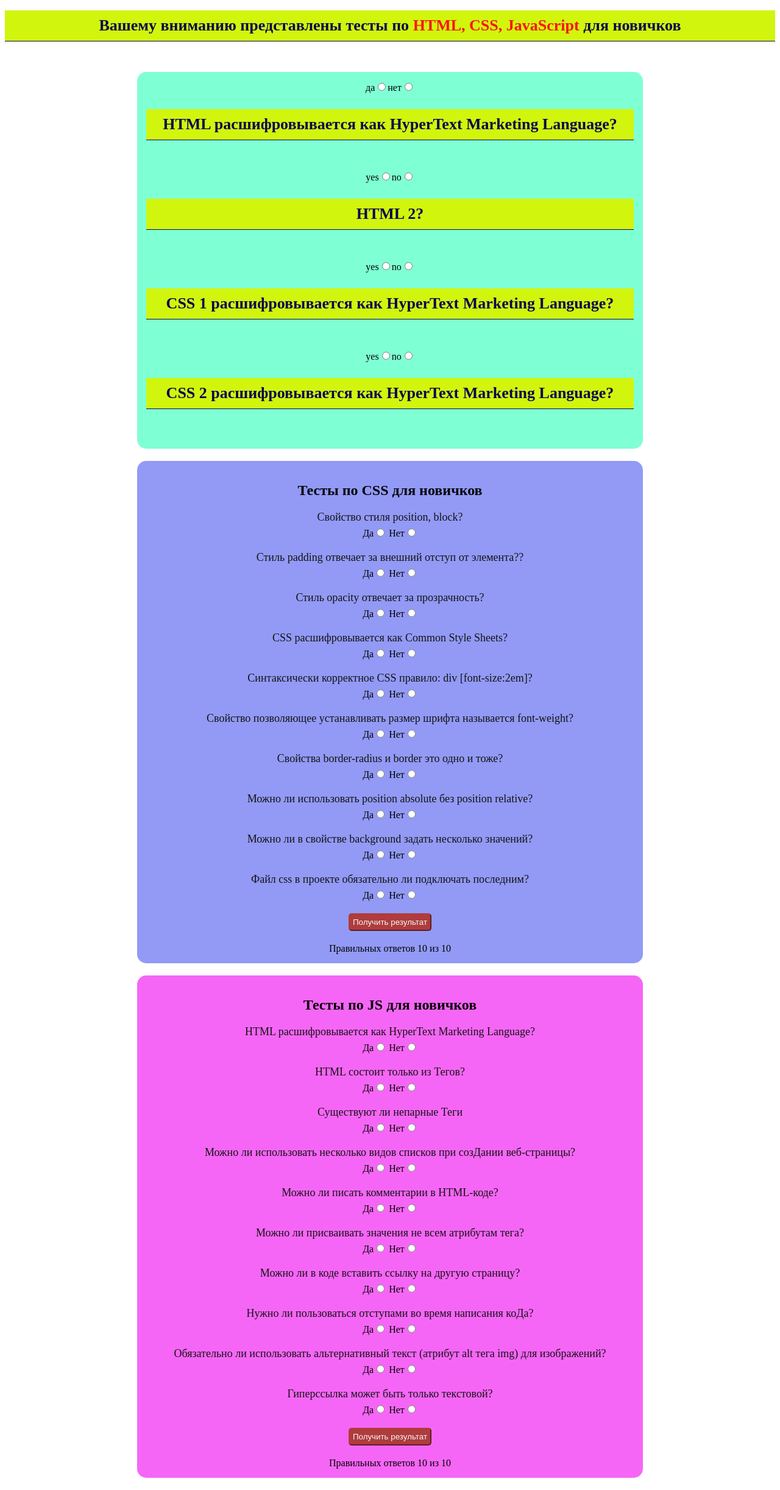
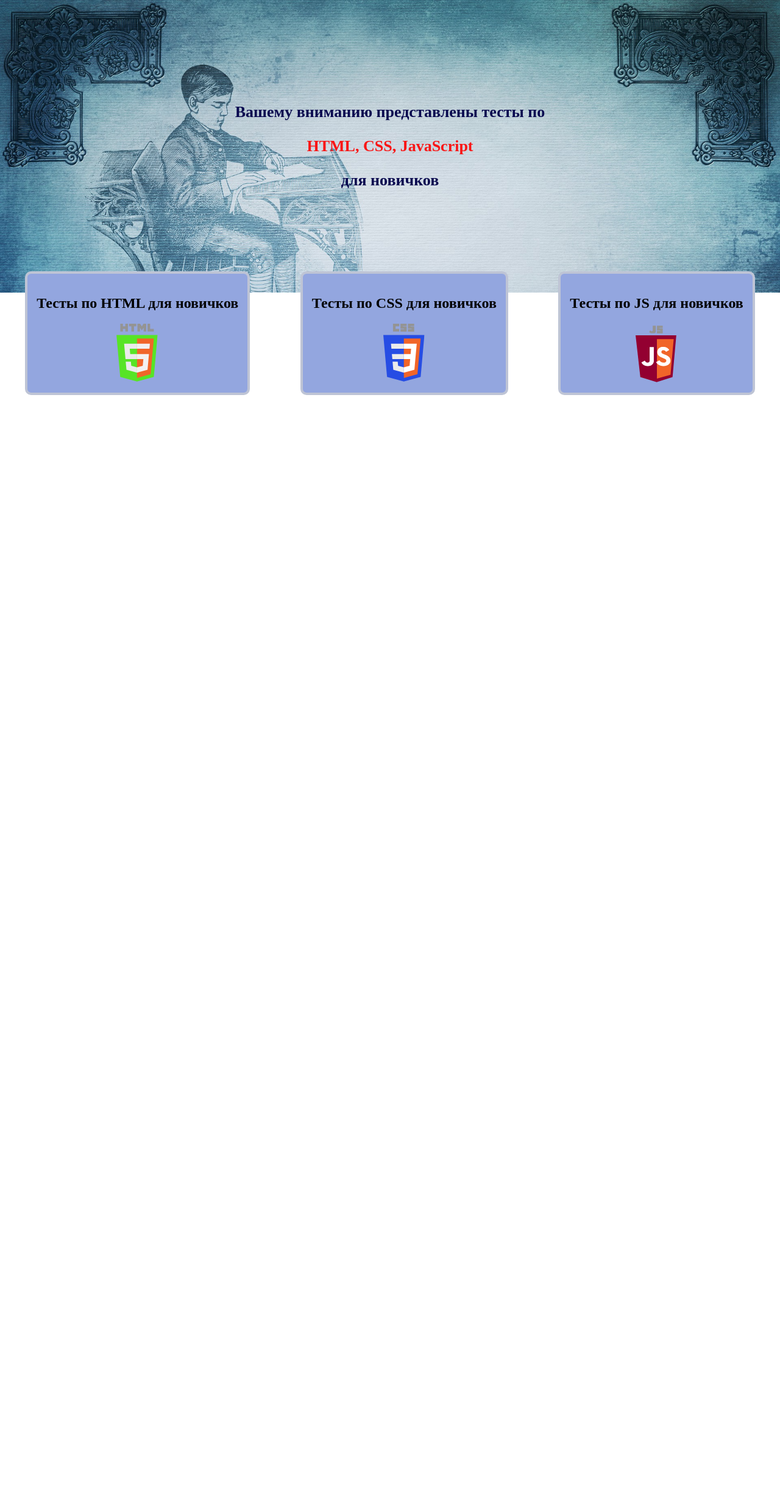
Before and after one commit to AlexYastrebov/alexyastrebov.github.io, a PHP site: page / in a window 1280 px wide. Shown: the whole page at 61% size. After the commit the page ends 648 px from the top, so only its background shows below. Run offline with PHP 8.4, Linux system fonts and the light colour scheme.

Commit message:
new files js for questions

```diff
--- a/quetions/index.html
+++ b/quetions/index.html
@@ -8,111 +8,112 @@
     <title>Тесты</title>
 </head>
 <body>
-    <div class="test">
-        <h1 class="test__title">Вашему вниманию представлены тесты по <span class="test__title-color">HTML, CSS, JavaScript</span> для новичков</h1>
+    <div class="content">
 
-            <div class="test__main test__html">
+            <div class="header">
+                <h1 class="header__title">Вашему вниманию представлены тесты по <p class="test__title-color">HTML, CSS, JavaScript</p> для новичков</h1>
             </div>
 
+            <div class="categories">
+                <div class="category categoryHTML">
+                    <h2 class="category__title">Тесты по HTML для новичков</h2>
+                    <img class="category__logo" src="/images/logos_html-5.svg" alt="logos">
+                </div>
 
-            <div class="test__main test__css">
-                <h2 class="test__main-title">Тесты по CSS для новичков</h2>
-                    <span class="test__html-question">Свойство стиля position, block?</span>
-                    <p class="test__answer-text">Да<input class="test__answer-input--css" value="yes" name="answer-11" type="radio"></p>
-                    <p class="test__answer-text">Нет<input class="test__answer-input--css" value="no" name="answer-11" type="radio"></p>
+                <div class="category categoryCSS">
+                    <h2 class="category__title">Тесты по CSS для новичков</h2>
+                    <img class="category__logo" src="/images/logos_css-3.svg" alt="logos">
+                </div>
 
-                    <span class="test__html-question">Стиль padding отвечает за внешний отступ от элемента??</span>
-                    <p class="test__answer-text">Да<input class="test__answer-input--css" value="yes" name="answer-12" type="radio"></p>
-                    <p class="test__answer-text">Нет<input class="test__answer-input--css" value="no" name="answer-12" type="radio"></p>
+                <div class="category categoryJS">
+                    <h2 class="category__title">Тесты по JS для новичков</h2>
+                    <img class="category__logo" src="/images/logos-js2.svg" alt="logo js">
+                </div>
 
-                    <span class="test__html-question">Стиль opacity отвечает за прозрачность?</span>
-                    <p class="test__answer-text">Да<input class="test__answer-input--css" value="yes" name="answer-13" type="radio"></p>
-                    <p class="test__answer-text">Нет<input class="test__answer-input--css" value="no" name="answer-13" type="radio"></p>
-
-                    <span class="test__html-question">CSS расшифровывается как Common Style Sheets?</span>
-                    <p class="test__answer-text">Да<input class="test__answer-input--css" value="yes" name="answer-14" type="radio"></p>
-                    <p class="test__answer-text">Нет<input class="test__answer-input--css" value="no" name="answer-14" type="radio"></p>
-
-                    <span class="test__html-question">Синтаксически корректное CSS правило: div [font-size:2em]?</span>
-                    <p class="test__answer-text">Да<input class="test__answer-input--css" value="yes" name="answer-15" type="radio"></p>
-                    <p class="test__answer-text">Нет<input class="test__answer-input--css" value="no" name="answer-15" type="radio"></p>
-
-                    <span class="test__html-question">Свойство позволяющее устанавливать размер шрифта называется font-weight?</span>
-                    <p class="test__answer-text">Да<input class="test__answer-input--css" value="yes" name="answer-16" type="radio"></p>
-                    <p class="test__answer-text">Нет<input class="test__answer-input--css" value="no" name="answer-16" type="radio"></p>
-
-                    <span class="test__html-question">Свойства border-radius и border это одно и тоже?</span>
-                    <p class="test__answer-text">Да<input class="test__answer-input--css" value="yes" name="answer-17" type="radio"></p>
-                    <p class="test__answer-text">Нет<input class="test__answer-input--css" value="no" name="answer-17" type="radio"></p>
-
-                    <span class="test__html-question">Можно ли использовать position absolute без position relative?</span>
-                    <p class="test__answer-text">Да<input class="test__answer-input--css" value="yes" name="answer-18" type="radio"></p>
-                    <p class="test__answer-text">Нет<input class="test__answer-input--css" value="no" name="answer-18" type="radio"></p>
-
-                    <span class="test__html-question">Можно ли в свойстве background задать несколько значений?</span>
-                    <p class="test__answer-text">Да<input class="test__answer-input--css" value="yes" name="answer-19" type="radio"></p>
-                    <p class="test__answer-text">Нет<input class="test__answer-input--css" value="no" name="answer-19" type="radio"></p>
-
-                    <span class="test__html-question">Файл css в проекте обязательно ли подключать последним?</span>
-                    <p class="test__answer-text">Да<input class="test__answer-input--css" value="yes" name="answer-20" type="radio"></p>
-                    <p class="test__answer-text">Нет<input class="test__answer-input--css" value="no" name="answer-20" type="radio"></p>
-
-                    <button class="test__btn test__btn-css">Получить результат</button>
-                    <p class="test__answer-text">Правильных ответов <span class="test__res-css">10 </span>из 10</p>
-            </div>
-
-            <div class="test__main test__js">
-                <h2 class="test__main-title">Тесты по JS для новичков</h2>
-                    <span class="test__html-question">HTML расшифровывается как HyperText Marketing Language?</span>
-                    <p class="test__answer-text">Да<input class="test__answer-input--js" value="yes" name="answer-21" type="radio"></p>
-                    <p class="test__answer-text">Нет<input class="test__answer-input--js" value="no" name="answer-21" type="radio"></p>
-
-                    <span class="test__html-question">HTML состоит только из Тегов?</span>
-                    <p class="test__answer-text">Да<input class="test__answer-input--js" value="yes" name="answer-22" type="radio"></p>
-                    <p class="test__answer-text">Нет<input class="test__answer-input--js" value="no" name="answer-22" type="radio"></p>
-
-                    <span class="test__html-question">Существуют ли непарные Теги</span>
-                    <p class="test__answer-text">Да<input class="test__answer-input--js" value="yes" name="answer-23" type="radio"></p>
-                    <p class="test__answer-text">Нет<input class="test__answer-input--js" value="no" name="answer-23" type="radio"></p>
-
-                    <span class="test__html-question">Можно ли использовать несколько видов списков при созДании веб-страницы?</span>
-                    <p class="test__answer-text">Да<input class="test__answer-input--js" value="yes" name="answer-24" type="radio"></p>
-                    <p class="test__answer-text">Нет<input class="test__answer-input--js" value="no" name="answer-24" type="radio"></p>
-
-                    <span class="test__html-question">Можно ли писать комментарии в HTML-коде?</span>
-                    <p class="test__answer-text">Да<input class="test__answer-input--js" value="yes" name="answer-25" type="radio"></p>
-                    <p class="test__answer-text">Нет<input class="test__answer-input--js" value="no" name="answer-25" type="radio"></p>
-
-                    <span class="test__html-question">Можно ли присваивать значения не всем атрибутам тега?</span>
-                    <p class="test__answer-text">Да<input class="test__answer-input--js" value="yes" name="answer-26" type="radio"></p>
-                    <p class="test__answer-text">Нет<input class="test__answer-input--js" value="no" name="answer-26" type="radio"></p>
-
-                    <span class="test__html-question">Можно ли в коде вставить ссылку на другую страницу?</span>
-                    <p class="test__answer-text">Да<input class="test__answer-input--js" value="yes" name="answer-27" type="radio"></p>
-                    <p class="test__answer-text">Нет<input class="test__answer-input--js" value="no" name="answer-27" type="radio"></p>
-
-                    <span class="test__html-question">Нужно ли пользоваться отступами во время написания коДа?</span>
-                    <p class="test__answer-text">Да<input class="test__answer-input--js" value="yes" name="answer-28" type="radio"></p>
-                    <p class="test__answer-text">Нет<input class="test__answer-input--js" value="no" name="answer-28" type="radio"></p>
-
-                    <span class="test__html-question">Обязательно ли использовать альтернативный текст (атрибут alt тега img) для изображений?</span>
-                    <p class="test__answer-text">Да<input class="test__answer-input--js" value="yes" name="answer-29" type="radio"></p>
-                    <p class="test__answer-text">Нет<input class="test__answer-input--js" value="no" name="answer-29" type="radio"></p>
-
-                    <span class="test__html-question">Гиперссылка может быть только текстовой?</span>
-                    <p class="test__answer-text">Да<input class="test__answer-input--js" value="yes" name="answer-30" type="radio"></p>
-                    <p class="test__answer-text">Нет<input class="test__answer-input--js" value="no" name="answer-30" type="radio"></p>
-
-                    <button class="test__btn test__btn-js">Получить результат</button>
-                    <p class="test__answer-text">Правильных ответов <span class="test__res-js">10 </span>из 10</p>
             </div>
 
     </div>
 
+    <div class="html">
 
+        <div class="test__main test__html">
+
+        <div class="ask__container ask__container-html">
+            <img class="test__logo" src="/images/logos_html-5.svg" alt="logo html">
+            <!-- вопросы подгружаются автоматически -->
+
+
+        </div>
+
+        <div class="result resultHTML">
+            <div class="test__line"></div>
+            <button class="result__btn result__btn-html">Получить результат</button>
+            <p class="result__text">Правильных ответов <span class="result__num"> 10 </span>из 10</p>
+        </div>
+
+        </div>
+    </div>
+
+
+
+    <div class="css">
+
+        <div class="test__main test__css">
+
+        <div class="ask__container ask__container-css">
+            <img class="test__logo" src="/images/logos_html-5.svg" alt="logo html">
+            <!-- вопросы подгружаются автоматически -->
+
+
+        </div>
+
+        <div class="result resultCSS">
+            <div class="test__line"></div>
+            <button class="result__btn result__btn-css">Получить результат</button>
+            <p class="result__text">Правильных ответов <span class="result__num"> 10 </span>из 10</p>
+        </div>
+
+        </div>
+    </div>
+
+
+
+
+    <div class="js">
+
+        <div class="test__main test__js">
+
+            <div class="ask__container ask__container-js">
+            <img class="test__logo" src="/images/logos_html-5.svg" alt="logo html">
+            <!-- вопросы подгружаются автоматически -->
+
+
+        </div>
+
+        <div class="result resultJS">
+            <div class="test__line"></div>
+            <button class="result__btn result__btn-js">Получить результат</button>
+            <p class="result__text">Правильных ответов <span class="result__num">10</span>из 10</p>
+        </div>
+
+        </div>
+    </div>
 
     <script src="/js/variables.js"></script>
     <script src="/js/database.js"></script>
     <script src="/js/main.js"></script>
 </body>
 </html>
+
+
+<!-- <div class="test">
+                <h3 class="test__title">HTML расшифровывается как HyperText Marketing Language?</h3>
+                <label class="test__label">
+                    <span class="test__text">Да</span>
+                    <input name="test__2" type="radio" class="test__select">
+                </label>
+                <label class="test__label">
+                    <span class="test__text">Нет</span>
+                    <input name="test__2" type="radio" class="test__select">
+                </label>
+            </div> -->
--- a/quetions/js/main.js
+++ b/quetions/js/main.js
@@ -1,46 +1,149 @@
-class Quiz {
-    constructor(){
+
+{/* <div class="test">
+    <h3 class="test__title">HTML расшифровывается как HyperText Marketing Language?</h3>
+    <label class="test__label">
+        Да
+        <input name="test__2" type="radio" class="test__select">
+    </label>
+    <label class="test__label">
+        Нет
+        <input name="test__2" type="radio" class="test__select">
+    </label>
+</div> */}
+
+
+class Test {
+    constructor() {
+        this.create('html');
+        this.create('css');
+        this.create('js');
+    }
+
+    show(category) {
+        this.hide()
+        this.category = category;
+        questions[this.category].style.display = 'block';
+    }
+
+    showRes(category) {
+        this.category = category;
+        this.activeBlock = document.getElementsByClassName(this.category)[0];
+        this.testSelect = this.activeBlock.getElementsByClassName('test__select');
+
+        this.res = 0;
+        this.allInputsValue = [] // ['yes', 'none', 'none', 'yes'] 10
+
+        for (let i = 0; i < this.testSelect.length; i++) {
+            if (this.testSelect[i].checked) {
+                this.allInputsValue.push(this.testSelect[i].value)
+            }
+        }
+
+        for (let i = 0; i < DB[this.category].length; i++) {
+            if (DB[this.category][i]['rightAnswer'] == this.allInputsValue[i]) {
+                this.res++;
+            }
+        }
+
+        console.log(this.res)
+        this.activeBlock.getElementsByClassName('result__num')[0].textContent = this.res + ' ';
 
     }
-    show(category){
-        let activeDB = DB[category];
-        console.log(activeDB);
-        for (let i = 0; i<activeDB.length; i++) {
-            let newTest = document.createElement('div');
-            newTest.classList.add('test');
 
-            let newTitle = document.createElement('h3');
-            newTitle.classList.add('test__title');
-            newTitle.textContent = activeDB[i].quiz;
+    hide () {
+        questions.html.style.display = 'none';
+        questions.css.style.display = 'none';
+        questions.js.style.display = 'none';
+
+    }
+
+    create(category) {
+        this.category = category;
+
+        for (let i = 0; i < DB[this.category].length; i++) {
+
+        let newTest = document.createElement('div');
+        newTest.classList.add('test');
+
+        let newTitle = document.createElement('h3');
+        newTitle.classList.add('test__title');
+        newTitle.textContent = DB[this.category][i]['quiz'];
+
+        let newLabel1 = document.createElement('label');
+        newLabel1.classList.add('test__label');
+
+        let newTextYes = document.createElement('span');
+        newTextYes.classList.add('test__text');
+        newTextYes.textContent = DB[this.category][i]['answers'][0];
+
+        let newInputYes = document.createElement('input');
+        newInputYes.classList.add('test__select');
+        newInputYes.type = 'radio';
+        newInputYes.name =`test__${this.category}__${i}`;
+        newInputYes.value = DB[this.category][i]['answers'][0];
+        // newInputYes.checked = "checked";
+
+        let newLabel2 = document.createElement('label');
+        newLabel2.classList.add('test__label');
+
+        let newTextNo = document.createElement('span');
+        newTextNo.classList.add('test__text');
+        newTextNo.textContent = DB[this.category][i]['answers'][1];
+
+        let newInputNo = document.createElement('input');
+        newInputNo.classList.add('test__select');
+        newInputNo.type = 'radio';
+        newInputNo.name =`test__${this.category}__${i}`;
+        newInputNo.value = DB[this.category][i]['answers'][1];
+
+        let newInputHiden = document.createElement('input');
+        newInputHiden.classList.add('test__select');
+        newInputHiden.classList.add('hide');
+        newInputHiden.type = 'radio';
+        newInputHiden.name =`test__${this.category}__${i}`;
+        newInputHiden.value = 'none'
+        newInputHiden.checked = 'checked'
 
 
 
-            for (let j = 0; j < activeDB[i].answers.length; j++) {
-                let newLabel = document.createElement('label');
-                newLabel.classList.add('test__label');
-                newLabel.textContent = activeDB[i].answers[j];
+        newTest.appendChild(newTitle);
 
-                let newInput = document.createElement('input');
-                newInput.classList.add('test__select');
-                newInput.name = `quiz${i}`
-                newInput.type = 'radio';
-                newLabel.appendChild(newInput);
-                newTest.appendChild(newLabel);
+        newLabel1.appendChild(newTextYes);
+        newLabel1.appendChild(newInputYes);
+        newTest.appendChild(newLabel1);
 
-            }
+        newLabel2.appendChild(newTextNo);
+        newLabel2.appendChild(newInputNo);
+        newTest.appendChild(newLabel2);
 
-            newTest.appendChild(newTitle);
+        newTest.appendChild(newInputHiden);
 
-            testMain.appendChild(newTest)
+        document.getElementsByClassName(`ask__container-${this.category}`)[0].appendChild(newTest);
+    }
 
 
 
+    }
 
-        }
+    check() {
+
     }
+
+    mistake() {
+
+    }
+
 
 }
 
-let quiz = new Quiz();
-quiz.show('html');
-quiz.show('css');
+let test = new Test();
+
+
+selectCategory.html.addEventListener('click', () => {test.show('html')});
+selectCategory.css.addEventListener('click', () => {test.show('css')});
+selectCategory.js.addEventListener('click', () => {test.show('js')});
+
+
+resBtns.html.addEventListener('click', () => {test.showRes('html')});
+resBtns.css.addEventListener('click', () => {test.showRes('css')});
+resBtns.js.addEventListener('click', () => {test.showRes('js')});
--- a/quetions/style.css
+++ b/quetions/style.css
@@ -1,44 +1,107 @@
 
-.test {
+* {
+    box-sizing: border-box;
+}
+h1 {
+    margin: 0;
     text-align: center;
 }
-.test__title {
+body {
+    margin: 0;
+    padding: 0;
+}
+/* .content {
+    text-align: center;
+} */
+.header {
+    background: url(/images/frame-3355027_1920.jpg) top center;
+    background-repeat: no-repeat;
+    background-size: cover;
+    width: auto;
+    height: 60vh;
+    display: flex;
+    justify-content: center;
+    align-items: center;
+}
+.header__title {
     font-size: 26px;
     color: rgb(8, 8, 79);
-    margin-bottom: 50px;
-    border-bottom: 1px solid rgb(8, 8, 79);
-    padding: 10px 0px;
-    background-color: rgb(210, 245, 13);
+
+}
+.categories {
+    display: flex;
+    justify-content: space-around;
+    margin: -35px 0px 50px 0px;
+}
+.category {
+    background-color: #93a6df;
+    border-radius: 10px;
+    padding: 15px;
+    border: 4px solid #bec4d5;
+}
+/* .test:hover {
+    transition: 0.4s;
+    background-color: #e9ecf5;
+    box-shadow: 2px 2px 2px 2px #dde4fb;
+    border: 4px solid #dde4fb;
+} */
+.category__logo {
+    margin: 0px auto;
+    display: block;
+    width: 70px;
+}
+.test__logo:hover {
+   padding: 1px;
+}
+.test__main-title {
+    color: rgb(47, 47, 47);
 }
 .test__title-color {
     color: rgb(249, 21, 21);
 }
 
 .test__answer-text {
-    display: inline;
+    display: flex;
     padding-top: 5px;
     /* margin-bottom: 20px; почему не работает? */
 }
 
 .test__main {
+    margin: 0px auto;
+    display: flex;
+    justify-content: center;
+    flex-direction: column;
+    align-items: center;
     max-width: 800px;
-    margin: 20px auto;
     border-radius: 15px;
     padding: 15px;
+    background-color: rgb(241, 235, 235);
+    padding: 20px;
 }
-.test__main.test__html {
-    background-color: aquamarine;
+.test__main .test__logo {
+    padding: 0;
 }
-.test__main.test__css {
-    background-color: rgb(146, 154, 246);
+.html {
+    display: none;
 }
-.test__main.test__js {
-    background-color: rgb(246, 102, 246);
+.css {
+    display: none;
+}
+.js {
+    display: none;
+}
+
+.test__line {
+    height: 1px;
+    width: 100%;
+    background-color: rgba(105, 105, 105, 0.236);
+    margin-top: 40px;
 }
 .test__main-title {
+
 }
 .test__html-question {
-    display: block;
+    display: flex;
     margin: 20px 0px 5px 0px;
     font-size: 18px;
     color: rgb(19, 19, 20);
@@ -57,6 +120,7 @@
 .test__btn:hover {
     box-shadow: 2px 2px 2px #fff;
 }
-.test__res-html {
 
+.hide {
+    display: none;
 }
```
Also changed, not shown: quetions/js/database.js (+117 -8 lines), quetions/js/variables.js (+15 -4 lines), quetions/images/frame-3355027_1920.jpg (added), quetions/images/logos-js2.svg (added), quetions/images/logos_css-3.svg (added), quetions/images/logos_html-5.svg (added).
